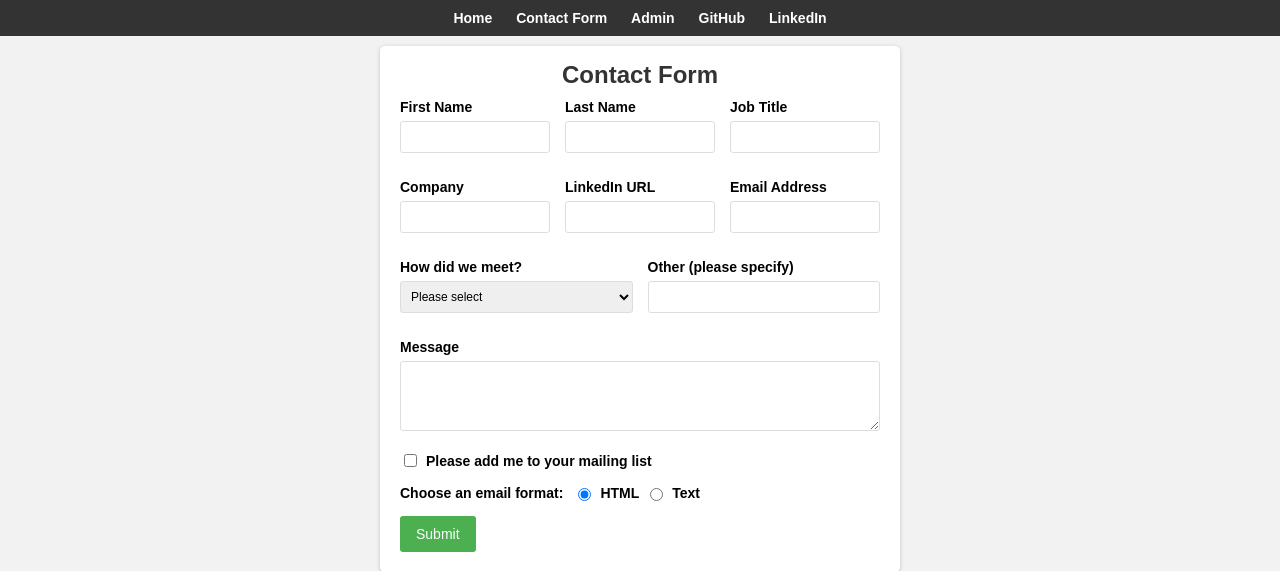
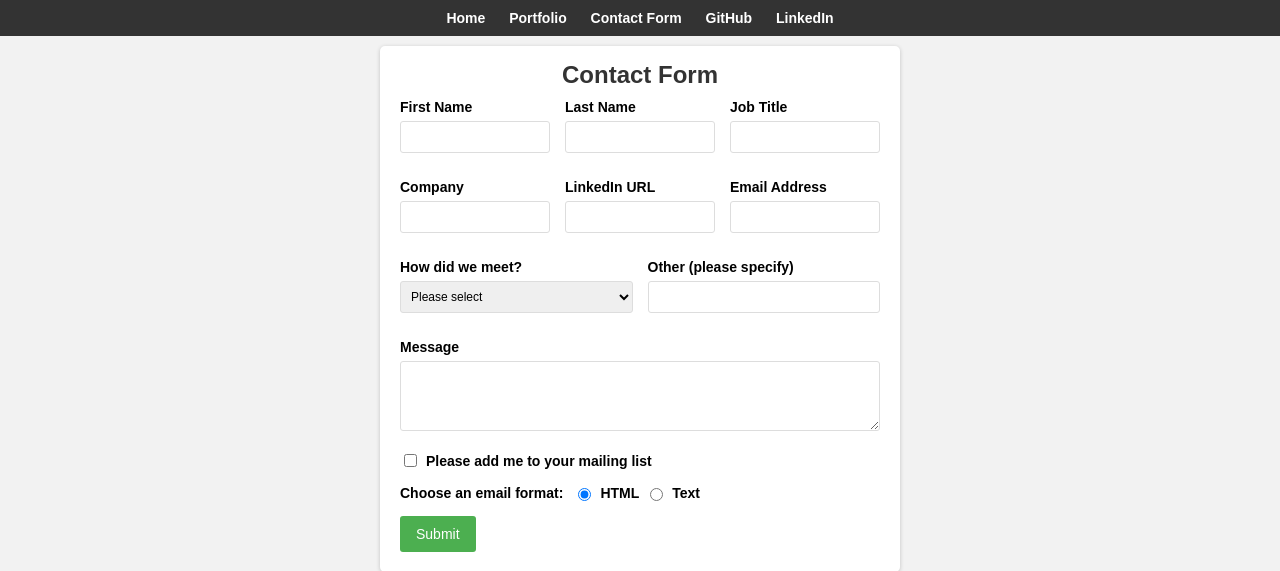
Before and after one commit to AlexandrBalan/contact-form, a Node server app: page /contact in a window 1280 px wide. Shown: the top 571 px of the page. Run offline with Node 20, Linux system fonts and the light colour scheme.

Commit message:
added portfolio tag in the nav

```diff
--- a/views/partials/nav.ejs
+++ b/views/partials/nav.ejs
@@ -1,7 +1,7 @@
 <nav class="nav">
   <a href="/">Home</a>
+  <a href="/portfolio">Portfolio</a>
   <a href="/contact">Contact Form</a>
-  <a href="/admin">Admin</a>
   <a href="https://github.com/AlexandrBalan/contact-form">GitHub</a>
   <a href="https://www.linkedin.com/in/alexandrbalann/">LinkedIn</a>
 </nav>
```
